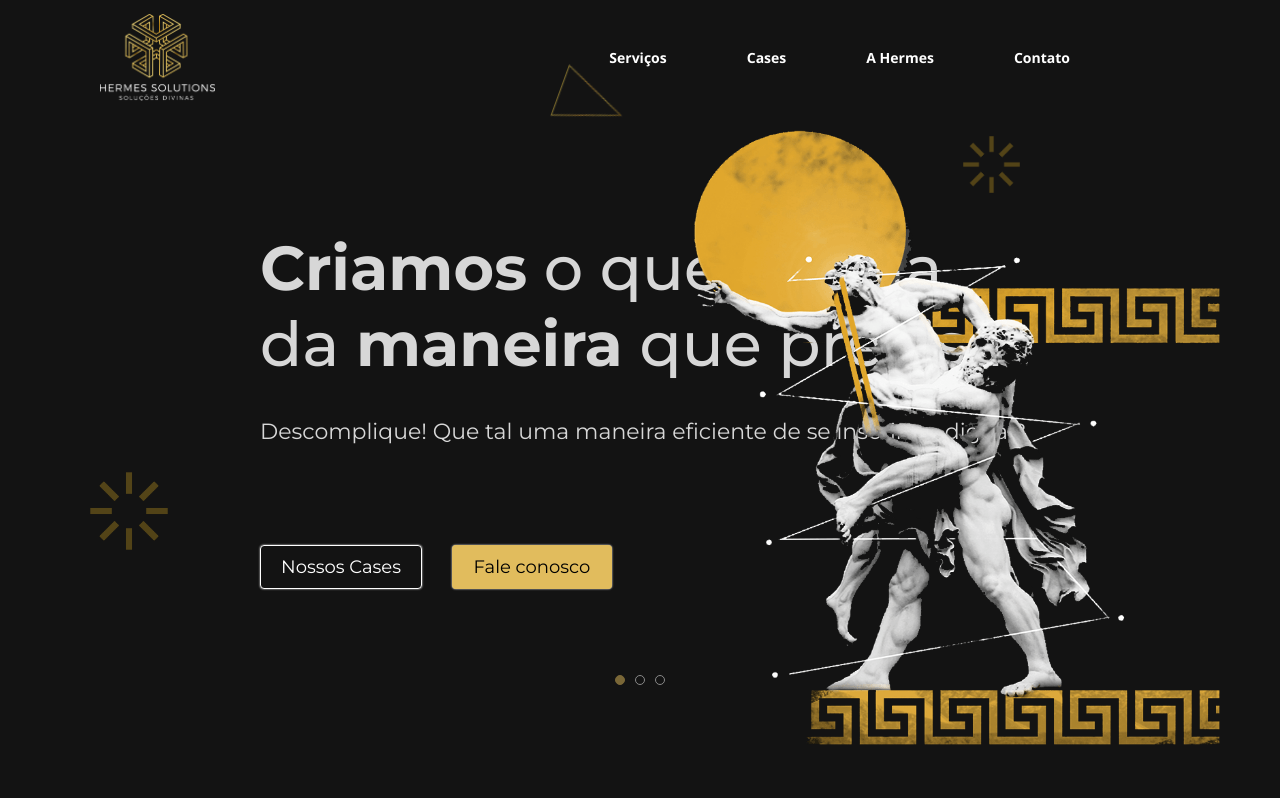
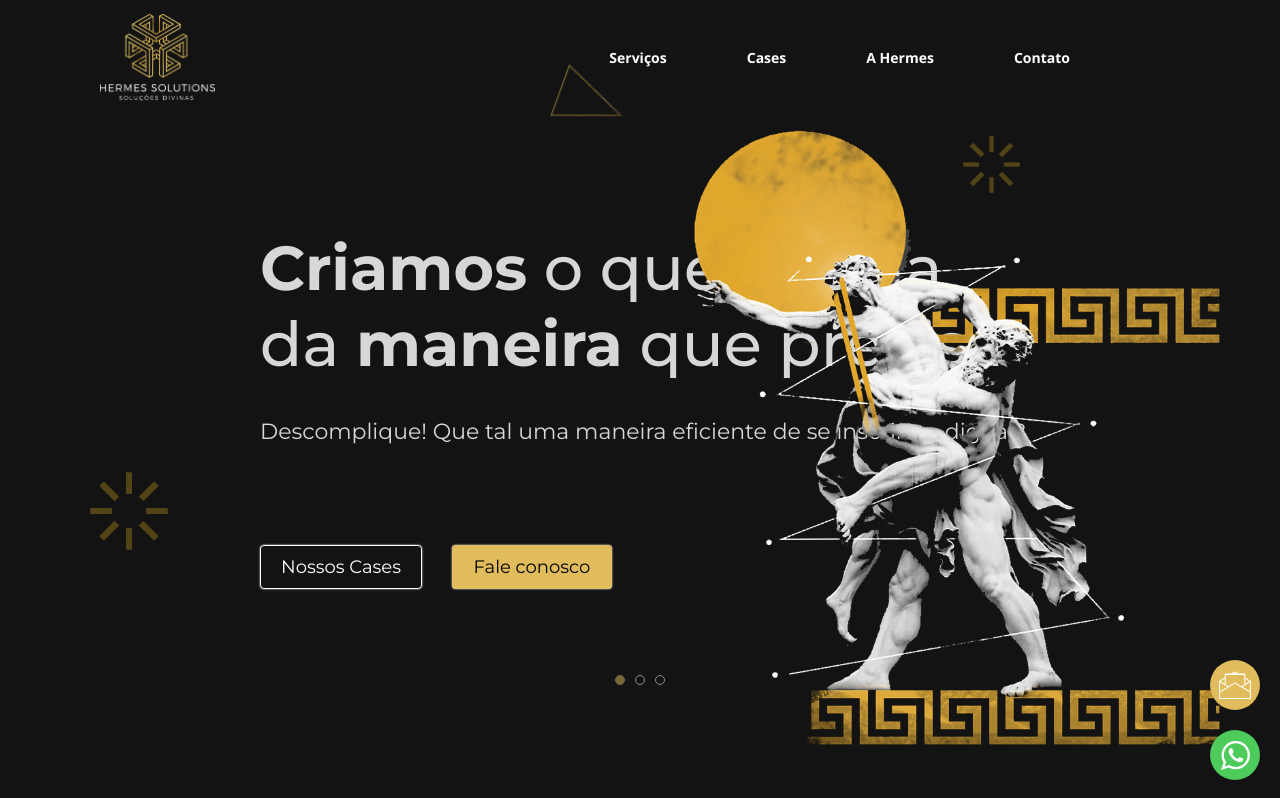
Before and after one commit to flpsoares/hermes-solution, a Next.js app: page / in a window 1280 px wide. Shown: the top 798 px of the page. Built offline with nearby package versions, Linux system fonts and the light colour scheme.

Commit message:
feat: created contact buttons

```diff
--- /dev/null
+++ b/src/components/ButtonContact/index.tsx
@@ -0,0 +1,14 @@
+import { Container, Email, Whatsapp } from './style'
+
+export const ContactButtons: React.FC = () => {
+  return (
+    <Container>
+      <Email target="_blank" href="mailto:#">
+        <img src="/assets/contact/email.svg" alt="email" />
+      </Email>
+      <Whatsapp target="_blank" href="https://api.whatsapp.com/send?phone=#">
+        <img src="/assets/contact/whatsapp.svg" alt="whatsapp" />
+      </Whatsapp>
+    </Container>
+  )
+}
--- /dev/null
+++ b/src/components/ButtonContact/style.ts
@@ -0,0 +1,32 @@
+import styled from 'styled-components'
+
+export const Container = styled.div`
+  position: fixed;
+  display: flex;
+  flex-direction: column;
+  gap: 20px;
+  right: 20px;
+  bottom: 20px;
+  z-index: 10;
+`
+
+export const Link = styled.a`
+  width: 50px;
+  height: 50px;
+  display: flex;
+  justify-content: center;
+  align-items: center;
+  border-radius: 50%;
+  transition: transform 0.2s;
+  &:hover {
+    transform: scale(1.1);
+  }
+`
+
+export const Email = styled(Link)`
+  background: var(--primary);
+`
+
+export const Whatsapp = styled(Link)`
+  background: #4dcb5b;
+`
--- a/src/components/layout/LetsTalk/index.tsx
+++ b/src/components/layout/LetsTalk/index.tsx
@@ -17,14 +17,14 @@ export const LetsTalk: React.FC = () => {
           <img src="./assets/statue-2.png" alt="statue" />
         </Wrapper>
       </GlobalContainer>
-      <FloatImage
+      {/* <FloatImage
         src="./assets/broken-circle.png"
         width="363px"
         height="359px"
         brightness="0.2"
         left="0"
         top="-14rem"
-      />
+      /> */}
       <FloatImage
         src="./assets/yellow-load.png"
         width="87px"
--- a/src/components/layout/Team/index.tsx
+++ b/src/components/layout/Team/index.tsx
@@ -44,6 +44,14 @@ export const Team: React.FC = () => {
         bottom="0"
         right="0"
       />
+      <FloatImage
+        src="./assets/broken-circle.png"
+        width="363px"
+        height="359px"
+        brightness="0.2"
+        left="-2rem"
+        bottom="-28rem"
+      />
     </Container>
   )
 }
--- a/src/pages/index.tsx
+++ b/src/pages/index.tsx
@@ -1,4 +1,5 @@
 import styled from 'styled-components'
+import { ContactButtons } from '../components/ButtonContact'
 import { Banner } from '../components/layout/Banner'
 
 import { CompanyNumbers } from '../components/layout/CompanyNumbers'
@@ -11,6 +12,7 @@ import { Team } from '../components/layout/Team'
 
 const Container = styled.div`
   overflow: hidden;
+  position: relative;
 `
 
 const TopWrapper = styled.div`
@@ -42,6 +44,7 @@ export default function Home() {
       <BottomWrapper>
         <Footer />
       </BottomWrapper>
+      <ContactButtons />
     </Container>
   )
 }
```
Also changed, not shown: public/assets/contact/email.svg (added), public/assets/contact/whatsapp.svg (added).
